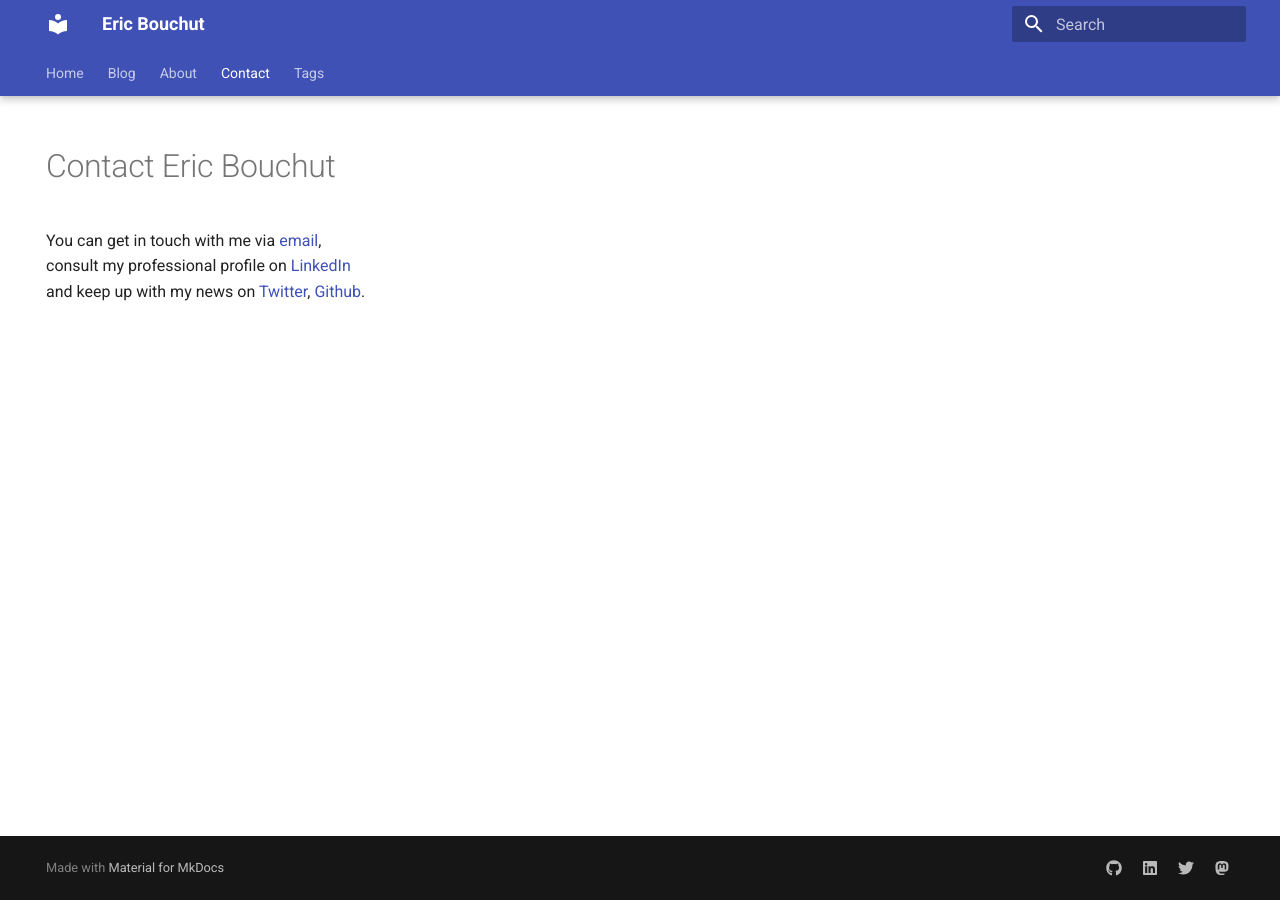
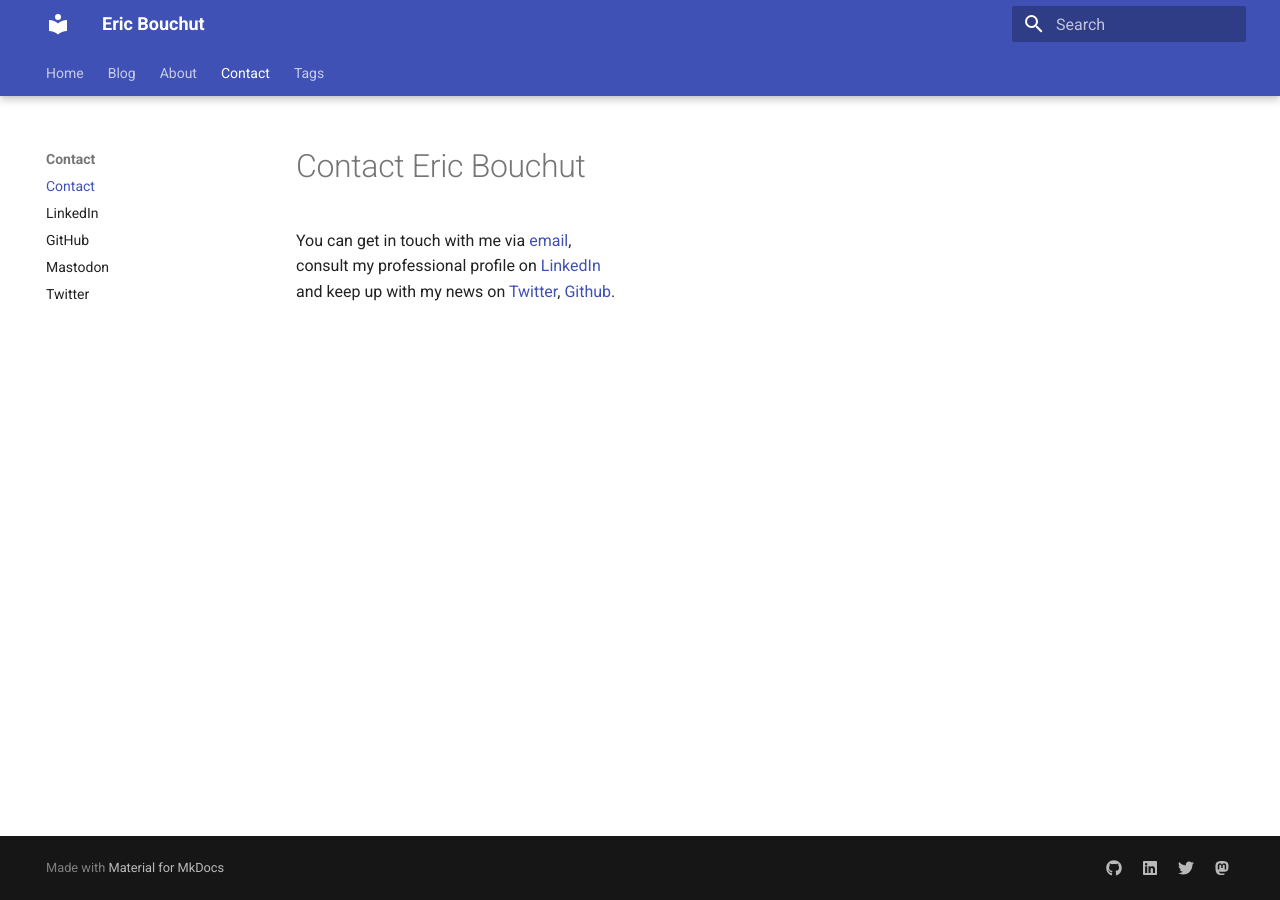
Before and after one commit to ebouchut/ebouchut.github.io, an MkDocs documentation site: the page built from docs/blog/contact.md, in a window 1280 px wide. Built offline with MkDocs 1.6.1 and Material for MkDocs 9.7.7, drawn with Linux system fonts in a browser that asks for light colours; some of the changed lines change nothing that is shown.

Commit message:
📝 Add links to social sites into the Contact page

```diff
--- a/docs/blog/contact.md
+++ b/docs/blog/contact.md
@@ -1,6 +1,4 @@
 ---
-hide:
-  - navigation
 keywords:
 - Eric Bouchut
 - email Eric Bouchut
--- a/mkdocs.yml
+++ b/mkdocs.yml
@@ -37,5 +37,10 @@ nav:
   - Home: index.md
   - Blog: blog/index.md
   - About: blog/about.md
-  - Contact: blog/contact.md
+  - Contact:
+      - Contact:  blog/contact.md
+      - LinkedIn: https://linkedin.com/in/ebouchut
+      - GitHub:   https://github.com/ebouchut
+      - Mastodon: https://ruby.social/@ebouchut
+      - Twitter:  https://twitter.com/ebouchut
   - Tags: blog/tags.md
```
